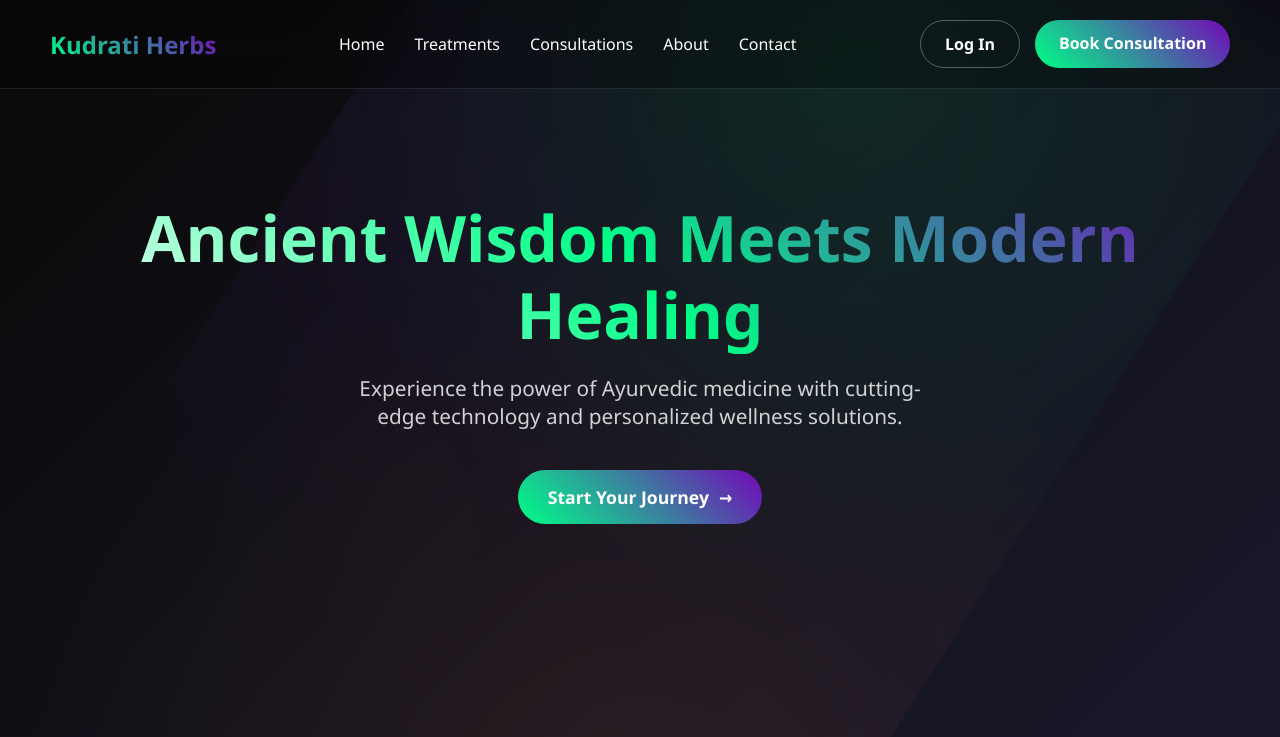
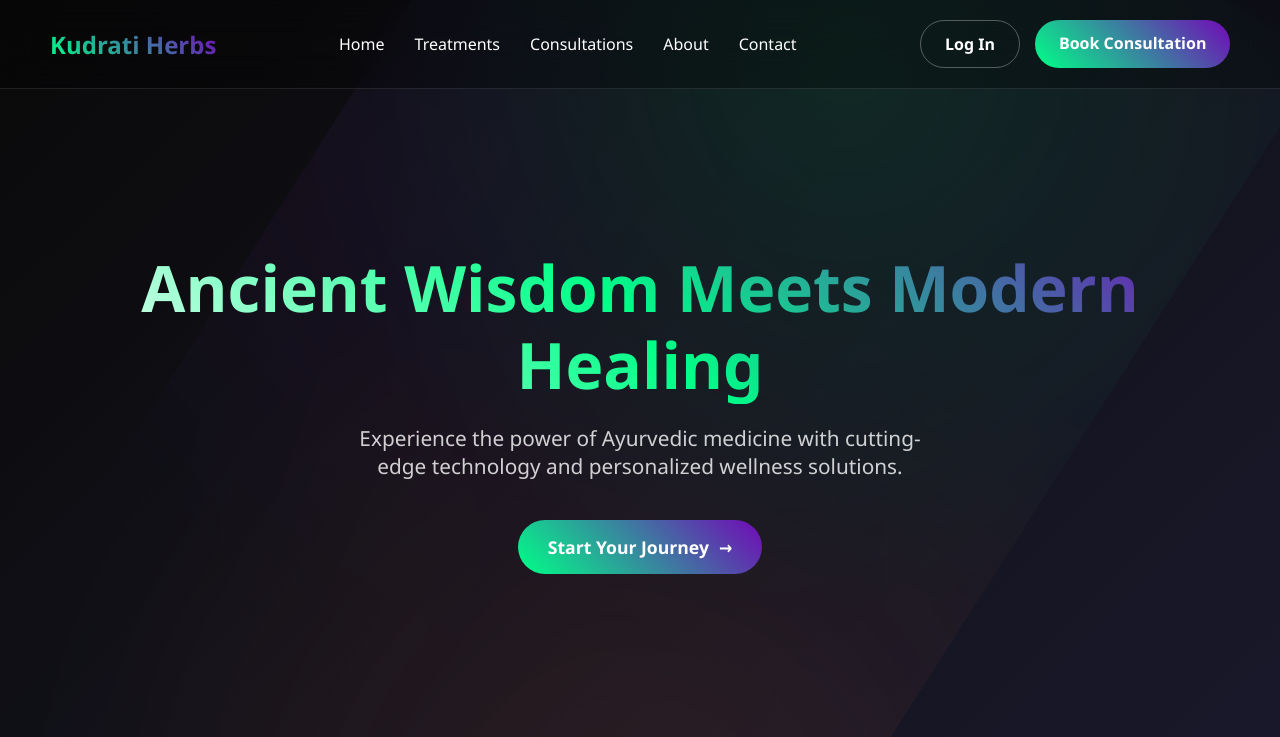
Before and after one commit to KudratiHerbs/Kudrati-Herbs, a plain HTML site: page index.html in a window 1280 px wide. Shown: the top 737 px of the page. Drawn offline with nearby package versions, Linux system fonts and the light colour scheme.

Commit message:
Update index.html

```diff
--- a/index.html
+++ b/index.html
@@ -146,7 +146,7 @@
             max-width: 1400px;
             height: 100vh;
             margin: 0 auto;
-            padding-top: 200px;
+            padding-top: 250px;
         }
 
         .hero h1 {
```
